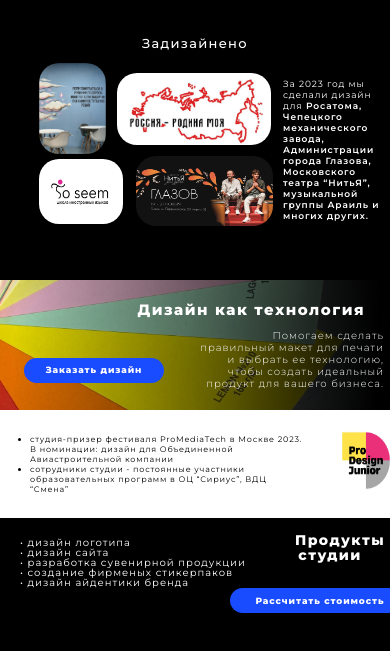
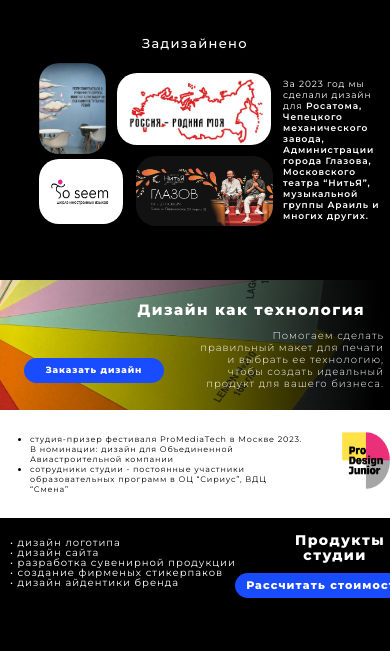
Before and after one commit to butuzzz/OK-design, a plain HTML site: page index.html in a window 390 px wide. Shown: the part 223-874 px from the top of the page. Drawn offline with Linux system fonts and the light colour scheme; a web font is replaced by a local one.

Commit message:
Add files via upload

```diff
--- a/css/media.css
+++ b/css/media.css
@@ -262,11 +262,15 @@
         letter-spacing: 0.1em;
         text-align: left;
         width: 250px;
-        margin-left: -20px;
+        margin-left: -30px;
+        margin-right: 10px;
     }
 
     .pr-list {
         margin-top: 20px;
+    }
+    .rcol {
+        width: 200;
     }
 
     .rcol h1 {
@@ -277,7 +281,7 @@
         letter-spacing: 0.1em;
         margin-top: 15px;
         margin-right: 20px;
-        width: 70px;
+        width: 80px;
         text-align: center;
         margin-left: -15px;
     }
@@ -297,26 +301,26 @@
 
     #button {
         font-family: Montserrat;
-        font-size: 9px;
+        font-size: 11px;
         font-weight: 800;
         line-height: 11px;
         letter-spacing: 0.1em;
         text-align: center;
         background: rgba(26, 76, 255, 1);
         height: auto;
-        width: auto;
+        width: 180px;
         padding-top: 7px;
         padding-bottom: 7px;
-        padding-left: 10px;
-        padding-right: 10px;
+        padding-left: 0px;
+        padding-right: 0px;
         border-radius: 20px;
         margin-top: 7px;
         margin-left: 0px;
-        width: 160px;
+        /* width: 160px; */
         color:#fff;
         transition: all 0.3s ease-in;
-        margin-top: 15px;
-        margin-left: -80px;
+        margin-top: 0px;
+        margin-left: -75px;
     }
 
     .products {
@@ -357,6 +361,7 @@
 
     .footer {
         height: 50px;
+        margin: 0;
     }
 
     .footer .container {
--- a/css/styles.css
+++ b/css/styles.css
@@ -66,7 +66,11 @@ a {
     line-height: 20px;
     letter-spacing: 0.1em;
     text-align: left;
+    transition: all .3s ease-out;
+}
 
+.navbar-menu li a:hover {
+    transform: scale(1.06);
 }
 
 .navbar-brand {
@@ -435,6 +439,11 @@ a {
     color: #000;
     margin-top: 58px;
     margin-left: 21px;
+    transform: all 5s ease-out;
+}
+
+.footer .container .row a:hover{
+    transform: scale(1.01);
 }
 
 .footer .container .row .a img {
@@ -444,11 +453,21 @@ a {
 
 #tg {
     margin-left: 27px;
+    transition: all .3s ease-out;
+}
+
+#tg:hover{
+    transform: scale(1.025);
 }
 
 #vk {
     margin-left: -20px;
     margin-top: -16px;
+    transition: all .3s ease-out;
+}
+
+#vk:hover{
+    transform: scale(1.025);
 }
 
 .col {
```
